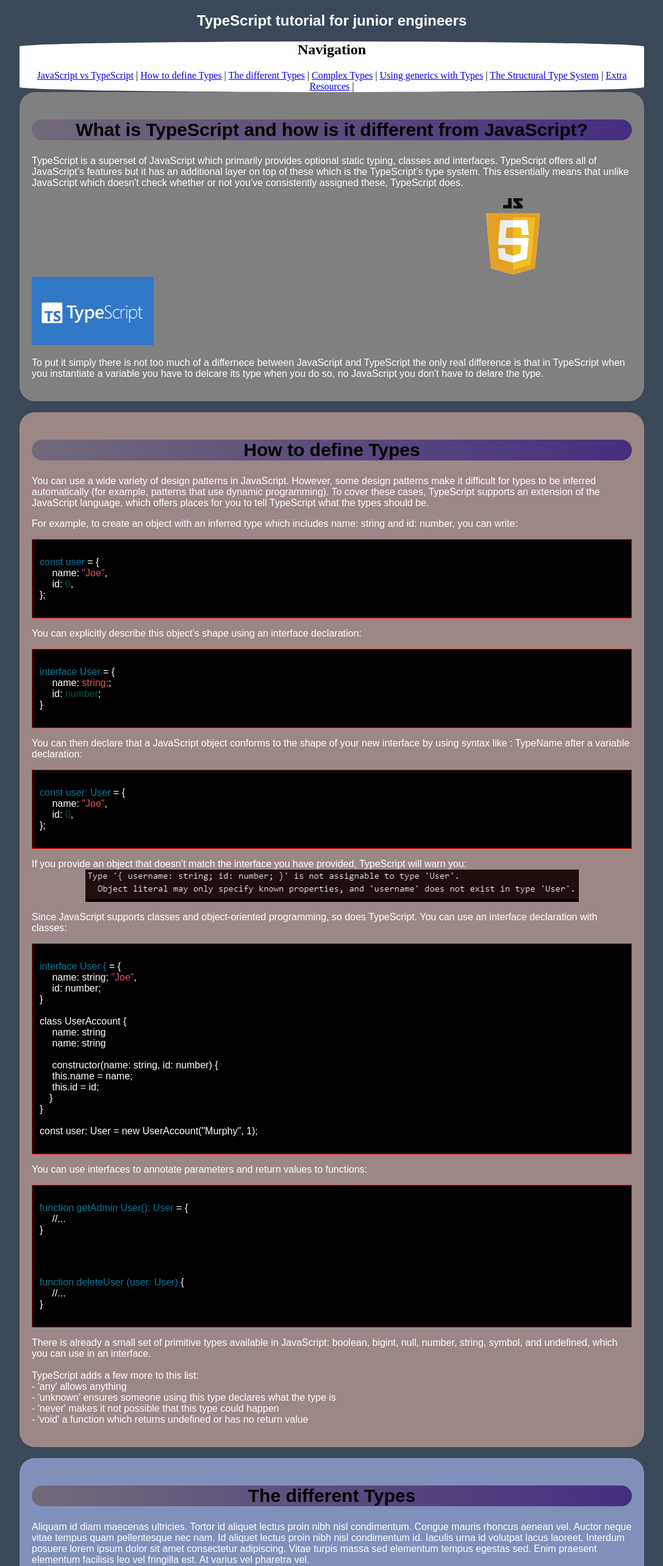
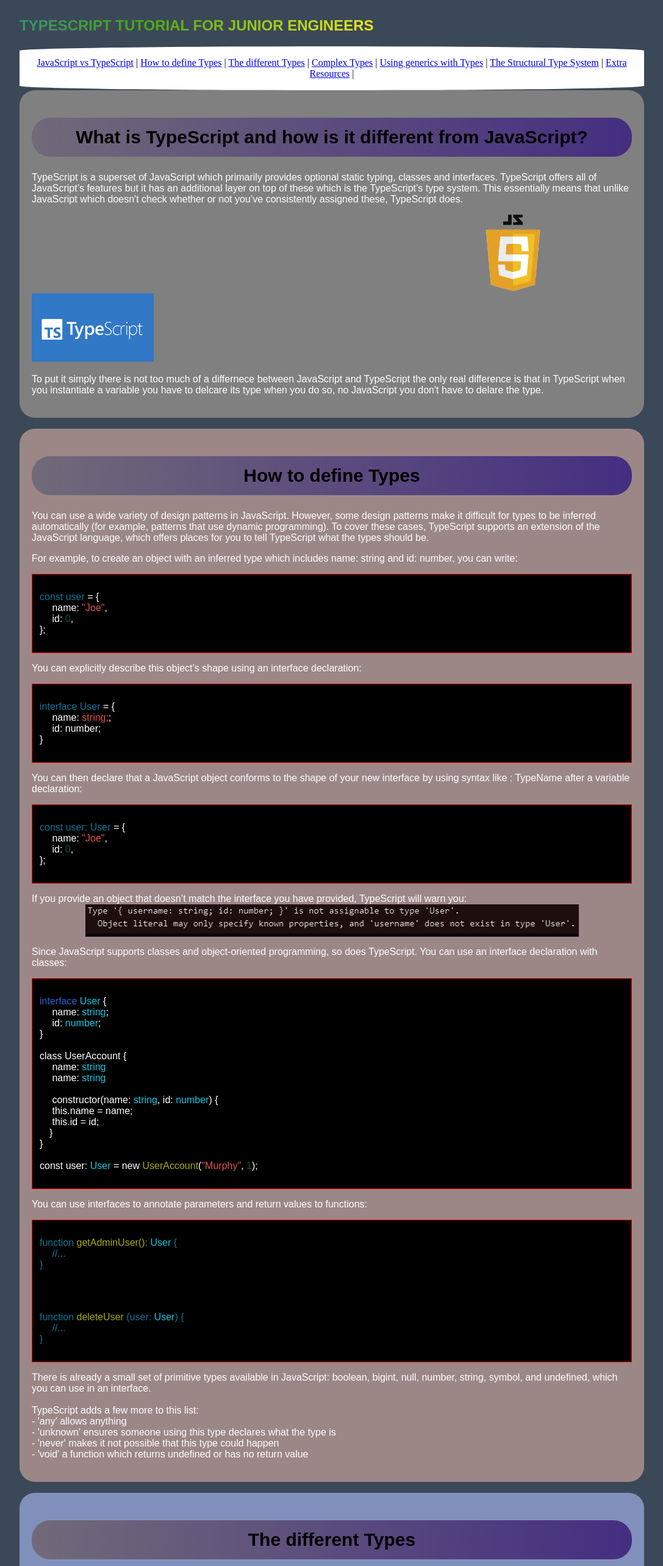
Before and after one commit to cs401-fall2022/lesson14-JosephCierzan, a website: page index.html in a window 1280 px wide. Shown: the top 2568 px of the page at 61% size, without its empty margins (96-1183 px from the left). Drawn offline with Linux system fonts and the light colour scheme.

Commit message:
Website done

```diff
--- a/index.html
+++ b/index.html
@@ -10,18 +10,19 @@
     <body>
         <section id="header">
             <div>
-                <h1 class="tes" style="color:white; text-align: center">TypeScript tutorial for junior engineers</h1>
+                <h1 class="title" style="color:white; text-align: center">TypeScript tutorial for junior engineers</h1>
             </div>
         </section>
         <div class="navBox">
-            <h2>Navigation</h2>
+        </br>
             <a href="#boxOne" >JavaScript vs TypeScript</a> |
             <a href="#boxTwo" >How to define Types</a> |
             <a href="#boxThree" >The different Types</a> |
             <a href="#boxFour" >Complex Types</a> |
             <a href="#boxFive" >Using generics with Types</a> |
             <a href="#boxSix" >The Structural Type System</a> |
-            <a href="#boxSeven" >Extra Resources</a> |
+            <a href="#boxSeven" >Extra Resources</a> | </br>
+        </br>
         </div>
         <section id="mainContent">
 
@@ -57,7 +58,7 @@
                     <p>
                         You can explicitly describe this object’s shape using an interface declaration:
                         <div class="codeBox">
-                            <p><span style="color: rgb(13, 117, 151)">interface User</span> = { </br>&emsp; name: <span style="color: rgb(226, 82, 82)">string;</span>; </br>&emsp; id: <span style="color: rgb(4, 90, 57)">number</span>; </br></span>}</p>
+                            <p><span style="color: rgb(13, 117, 151)">interface User</span> = { </br>&emsp; name: <span style="color: rgb(226, 82, 82)">string;</span>; </br>&emsp; id: number</span>; </br></span>}</p>
                         </div>
                     </p>
                     <p>
@@ -74,9 +75,9 @@
                     <p>
                         Since JavaScript supports classes and object-oriented programming, so does TypeScript. You can use an interface declaration with classes:
                         <div class="codeBox">
-                            <p><span style="color: rgb(13, 117, 151)">interface User {</span> = { </br>&emsp; name: string; <span style="color: rgb(226, 82, 82)">"Joe"</span>, </br>&emsp; id: number; <span style="color: rgb(4, 90, 57)"></span> </br></span>} </br></br>
-                                class UserAccount {  </br>&emsp; name: string  </br>&emsp; name: string  </br></br>&emsp; constructor(name: string, id: number) { </br>&emsp; this.name = name; </br>&emsp; this.id = id; </br>&emsp;} </br>} </br></br>
-                                const user: User = new UserAccount("Murphy", 1);
+                            <p><span style="color: rgb(46, 97, 206)">interface </span> <span style="color: rgb(14, 200, 224)"> User</span> { </br>&emsp; name: <span style="color: rgb(14, 200, 224)"> string</span>; </br>&emsp; id: <span style="color: rgb(14, 200, 224)"> number</span>; <span style="color: rgb(4, 90, 57)"></span> </br></span>} </br></br>
+                                class UserAccount {  </br>&emsp; name: <span style="color: rgb(14, 200, 224)"> string</span>  </br>&emsp; name: <span style="color: rgb(14, 200, 224)"> string</span>  </br></br>&emsp; constructor(name: <span style="color: rgb(14, 200, 224)"> string</span>, id: <span style="color: rgb(14, 200, 224)"> number</span>) { </br>&emsp; this.name = name; </br>&emsp; this.id = id; </br>&emsp;} </br>} </br></br>
+                                const user: <span style="color: rgb(14, 200, 224)"> User</span> = new <span style="color: rgb(167, 170, 15)">UserAccount</span>(<span style="color: rgb(226, 82, 82)">"Murphy"</span>, <span style="color: rgb(4, 90, 57)">1</span>);
                             </p>
                         </div>
                     </p>
@@ -84,8 +85,8 @@
                         You can use interfaces to annotate parameters and return values to functions:
                     </p>
                     <div class="codeBox">
-                        <p><span style="color: rgb(13, 117, 151)">function getAdmin User(): User</span> = { </br>&emsp; //... <span style="color: rgb(226, 82, 82)"></span></br>}</p> </br></br>
-                        <p><span style="color: rgb(13, 117, 151)">function deleteUser (user: User)</span> { </br>&emsp; //... <span style="color: rgb(226, 82, 82)"></span></br>}</p>
+                        <p><span style="color: rgb(13, 117, 151)">function <span style="color: rgb(167, 170, 15)">getAdminUser():</span> <span style="color: rgb(14, 200, 224)">User</span>  { </br>&emsp; //... <span style="color: rgb(226, 82, 82)"></span></br>}</p> </br></br>
+                        <p><span style="color: rgb(13, 117, 151)">function <span style="color: rgb(167, 170, 15)">deleteUser</span> (user: <span style="color: rgb(14, 200, 224)">User</span>) { </br>&emsp; //... <span style="color: rgb(226, 82, 82)"></span></br>}</p>
                     </div>
                     <p>
                         There is already a small set of primitive types available in JavaScript: boolean, bigint, null, number, string, symbol, and undefined, which you can use in an interface.
@@ -101,8 +102,12 @@
             </br>
             <div id="boxThree" class="contentBox">
                 <h2>The different Types</h2>
-                <p>Aliquam id diam maecenas ultricies. Tortor id aliquet lectus proin nibh nisl condimentum. Congue mauris rhoncus aenean vel. Auctor neque vitae tempus quam pellentesque nec nam. Id aliquet lectus proin nibh nisl condimentum id. Iaculis urna id volutpat lacus laoreet. Interdum posuere lorem ipsum dolor sit amet consectetur adipiscing. Vitae turpis massa sed elementum tempus egestas sed. Enim praesent elementum facilisis leo vel fringilla est. At varius vel pharetra vel.
-
+                <p>
+                    You can use a wide variety of design patterns in JavaScript. However, some design patterns make it difficult for types to be inferred automatically (for example, patterns that use dynamic programming). To cover these cases, TypeScript supports an extension of the JavaScript language, which offers places for you to tell TypeScript what the types should be.
+                </p>
+                </br>
+                <p>
+                    To learn the type of a variable, use typeof:
                 </p>
                 <img src="/Pictures/DiffTypes.PNG" alt="table of the different types in TypeScript" class="pictures">
             </div>
--- a/styles.css
+++ b/styles.css
@@ -32,6 +32,7 @@
     border-radius: 30px;
     text-align: center;
     font-family: 'Montserrat', sans-serif;
+    padding: 15px;
 }
 
 .pictures {
@@ -47,6 +48,33 @@
     font-family: 'Montserrat', sans-serif;
 }
 
+.title {
+  text-transform: uppercase;
+  background-image: linear-gradient(
+    -225deg,
+    #da4a81 0%,
+    #2774da 29%,
+    #49a812 67%,
+    #f3ec1c 100%
+  );
+  background-size: auto auto;
+  background-clip: border-box;
+  background-size: 200% auto;
+  color: #fff;
+  background-clip: text;
+  -webkit-background-clip: text;
+  -webkit-text-fill-color: transparent;
+  animation: textclip 2s linear infinite;
+  display: inline-block;
+  text-align: center;
+}
+
+@keyframes textclip {
+    to {
+      background-position: 200% center;
+    }
+  }
+
 /* Navigation Box */
 .navBox {
     position: center;
@@ -55,6 +83,7 @@
     color: black;
     text-align: center;
 }
+
 
 /* First Box */
 #boxOnePic1{
```
Also changed, not shown: Retrospective.md (+1 -0 lines).
